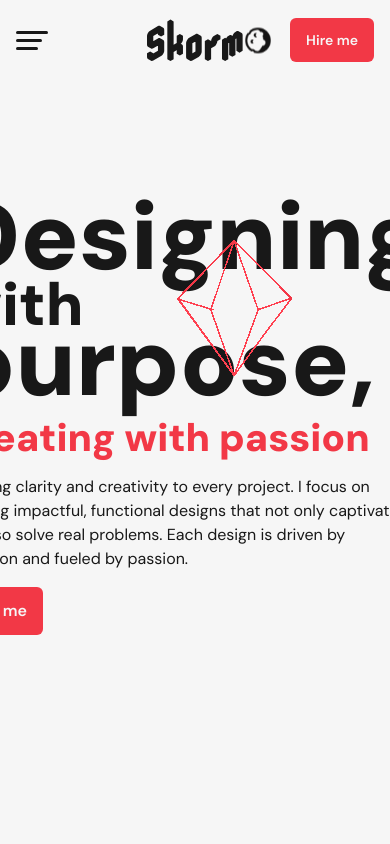
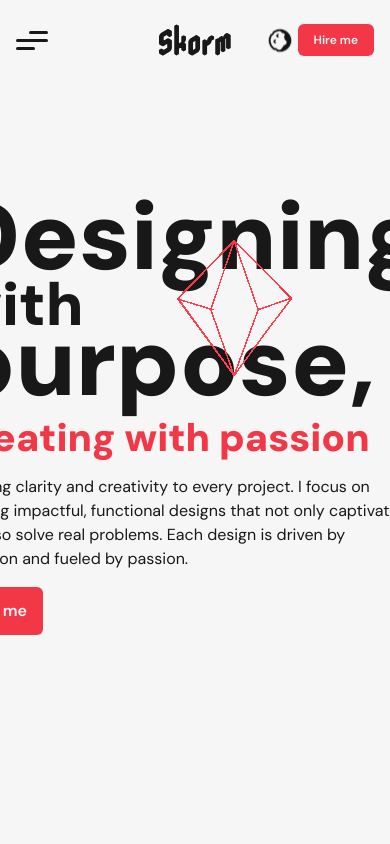
Before and after one commit to joaobartolot/erick-skorm, a React (Vite) app: page / in a window 390 px wide. Shown: the top 844 px of the page. Built offline with nearby package versions, Linux system fonts and the light colour scheme.

Commit message:
Header phone

```diff
--- a/src/components/ThemeToggleButton.tsx
+++ b/src/components/ThemeToggleButton.tsx
@@ -32,9 +32,9 @@ const ThemeToggleButton = () => {
 			className="cursor-pointer"
 		>
 			{theme === 'dark' ? (
-				<Sun className="w-8 aspect-square" />
+				<Sun className="w-7 md:w-8 aspect-square" />
 			) : (
-				<Moon className="w-8 aspect-square" />
+				<Moon className="w-7 md:w-8 aspect-square" />
 			)}
 		</button>
 	)
--- a/src/layout/Navbar.tsx
+++ b/src/layout/Navbar.tsx
@@ -59,7 +59,7 @@ const Navbar = () => {
 
 	const topVariants = {
 		closed: { rotate: 0, y: 0 },
-		open: { rotate: 45, y: 8 },
+		open: { width: '100%', rotate: 45, y: 8 },
 	}
 
 	const middleVariants = {
@@ -114,39 +114,39 @@ const Navbar = () => {
 						'md:static md:w-fit'
 					)}
 				>
-					<Logo className="w-24 h-fit" />
+					<Logo className="w-18 md:w-24 h-fit" />
 				</div>
 				<button
 					className="z-50 flex h-6 w-8 flex-col justify-around md:hidden"
 					onClick={() => setIsOpen(!isOpen)}
 				>
 					<motion.span
-						className="h-[3px] w-full rounded-full bg-black dark:bg-white"
+						className="h-[3px] w-[60%] rounded-full bg-black dark:bg-white self-end"
 						variants={topVariants}
 						animate={isOpen ? 'open' : 'closed'}
 						transition={{ duration: 0.3 }}
 					/>
 
 					<motion.span
-						className="h-[3px] w-[80%] rounded-full bg-black dark:bg-white"
+						className="h-[3px] w-full rounded-full bg-black dark:bg-white"
 						variants={middleVariants}
 						animate={isOpen ? 'open' : 'closed'}
 						transition={{ duration: 0.3 }}
 					/>
 
 					<motion.span
-						className="h-[3px] w-[70%] rounded-full bg-black dark:bg-white"
+						className="h-[3px] w-[60%] rounded-full bg-black dark:bg-white"
 						variants={bottomVariants}
 						animate={isOpen ? 'open' : 'closed'}
 						transition={{ duration: 0.3 }}
 					/>
 				</button>
 
-				<div className="flex space-x-4 z-50">
+				<div className="flex items-center space-x-1 md:space-x-4 z-50">
 					<ThemeToggleButton />
 					<Button
 						onClick={() => scrollToElement('contact')}
-						className="text-sm md:text-base"
+						className="text-xs md:text-base px-4 py-2 md:px-4 md:py-3"
 					>
 						Hire me
 					</Button>
```
